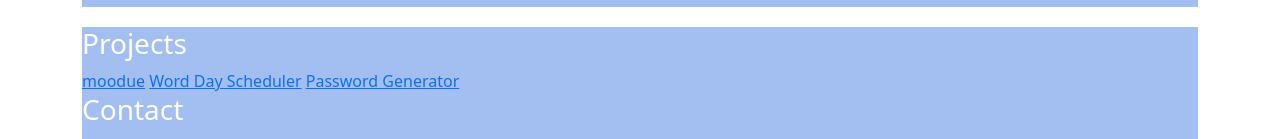
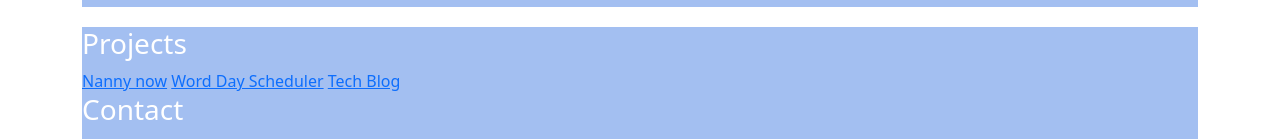
Before and after one commit to diego773/portfolio, a plain HTML site: page index.html in a window 1280 px wide. Shown: the part 804-943 px from the top of the page. Drawn offline with nearby package versions, Linux system fonts and the light colour scheme.

Commit message:
updated the portfolio

```diff
--- a/index.html
+++ b/index.html
@@ -47,9 +47,9 @@
 
         <div id="projects" class="projects">
             <h3>Projects</h3>
-            <a href="https://tmallz.github.io/moodue/">moodue</a>
+            <a href="https://github.com/cdfishe1/nanny-now">Nanny now</a>
             <a href="https://diego773.github.io/work-day-scheduler/">Word Day Scheduler</a>
-            <a href="https://diego773.github.io/password-generator/">Password Generator</a>
+            <a href="https://github.com/diego773/techblog">Tech Blog</a>
             <br>
 
             <div id="contact" class="contact">
```
